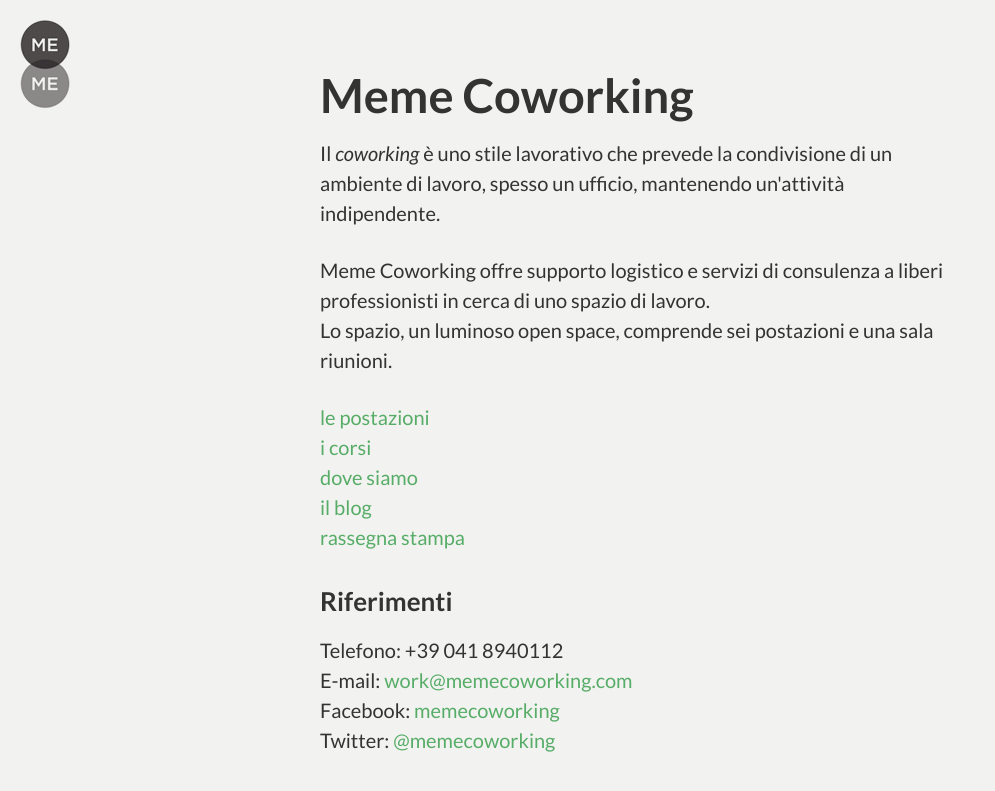
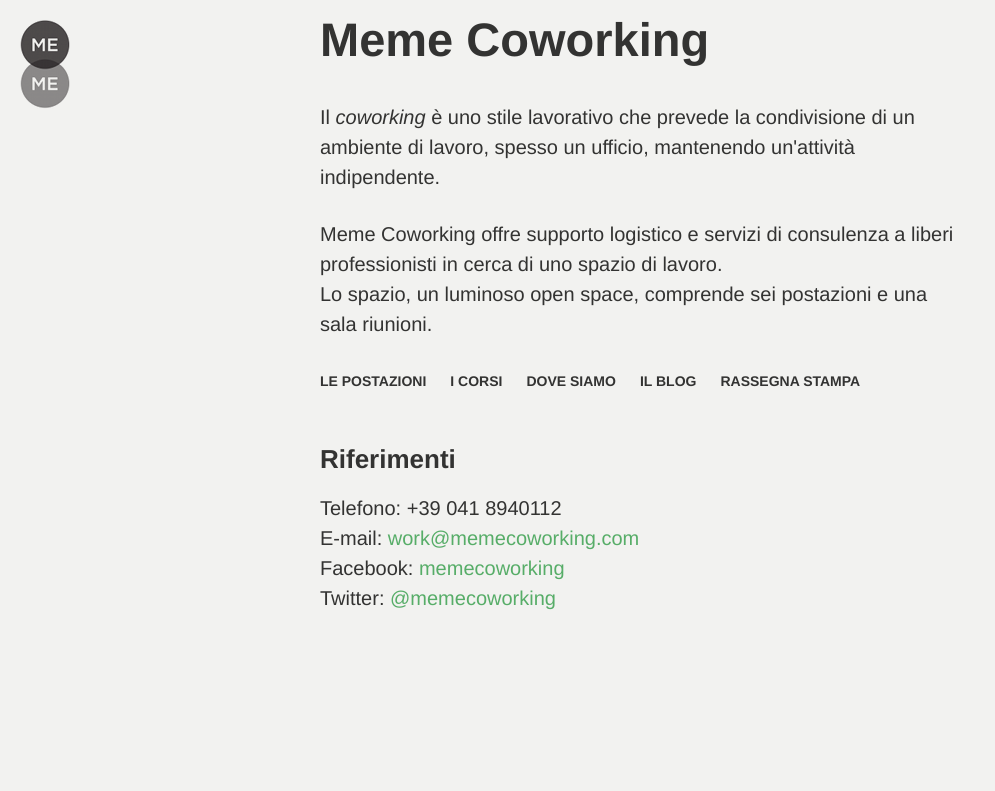
Before and after one commit to memecoworking/memecoworking.github.com, a Jekyll site: the page built from index.html, in a window 1280 px wide. Shown: the top 791 px of the page, without its empty margins (0-995 px from the left). Built offline with Jekyll 4.4.1, drawn with Linux system fonts in a browser that asks for light colours; Markdown is read by kramdown in place of the engine named in the settings.

Commit message:
css style updated

```diff
--- a/stylesheets/style.css
+++ b/stylesheets/style.css
@@ -225,6 +225,52 @@ html,body,.container,.container-surface,.screen-content {
     left:20px
   }
 }
+.site-menu { min-height: 44px;}
+.site-menu ul{
+  text-transform: uppercase;
+  font-size: 70%;
+}
+.site-menu li{
+  float: left;
+  padding-right: 24px;
+}
+.site-menu li a:link, .site-menu li a:visited, .site-menu li a:hover {
+  color: #333332 !important;
+  font-weight: bold;
+  padding-bottom: 12px;
+  text-decoration: none !important;
+}
+.site-menu li a:hover, li a.current{
+  border-bottom: 2px solid;
+}
+.post-field {
+  clear: both;
+  padding-top: 20px;
+}
+.image-canvas {
+  position: relative;
+  overflow: hidden;
+}
+.image-canvas img {
+  width: 100%
+}
+.image-info {
+  position: absolute;
+  padding: 15px;
+  width: 100%;
+  background: rgba(0,0,0,0.5);
+  line-height: 18px;
+
+}
+.image-info h4{
+  text-transform: uppercase;
+  font-size: 60%;
+  color: #FFFFFF;
+}
+.image-info span{
+  color: #ccc;
+  font-size: 13px;
+}
 .template-flex-article {
   background:#f2f2f0
 }
@@ -268,23 +314,26 @@ html,body,.container,.container-surface,.screen-content {
   text-rendering:optimizeLegibility;
   -webkit-font-smoothing:antialiased;
   max-width:640px;
-  padding:70px 0;
+  padding:14px 0 70px 0;
   color:#333332;
   margin:0 auto;
-  font-family:"Lato","Lucida Grande","Lucida Sans Unicode","Lucida Sans",Geneva,Verdana,sans-serif;
+  /*font-family:"Lato","Lucida Grande","Lucida Sans Unicode","Lucida Sans",Geneva,Verdana,sans-serif;*/
+  font-family: Helvetica, arial, sans-serif;
   font-weight:400;
   font-size:20px;
   line-height:30px
 }
 .template-flex-article .post-content h1 {
-  font-family:"Lato","Lucida Grande","Lucida Sans Unicode","Lucida Sans",Geneva,Verdana,sans-serif;
+  /*font-family:"Lato","Lucida Grande","Lucida Sans Unicode","Lucida Sans",Geneva,Verdana,sans-serif;*/
+  font-family: Helvetica, arial, sans-serif;
   font-weight:700;
   font-size:47px;
   line-height:51px;
   margin-bottom:17px
 }
 .template-flex-article .post-content .body h2 {
-  font-family:"Lato","Lucida Grande","Lucida Sans Unicode","Lucida Sans",Geneva,Verdana,sans-serif;
+  /*font-family:"Lato","Lucida Grande","Lucida Sans Unicode","Lucida Sans",Geneva,Verdana,sans-serif;*/
+  font-family: Helvetica, arial, sans-serif;
   font-weight:700;
   font-size:26px;
   line-height:32px;
@@ -292,21 +341,24 @@ html,body,.container,.container-surface,.screen-content {
   margin-top:33px
 }
 .template-flex-article .post-content .body h3 {
-  font-family:"Lato","Lucida Grande","Lucida Sans Unicode","Lucida Sans",Geneva,Verdana,sans-serif;
+  /*font-family:"Lato","Lucida Grande","Lucida Sans Unicode","Lucida Sans",Geneva,Verdana,sans-serif;*/
+  font-family: Helvetica, arial, sans-serif;
   font-weight:700;
   font-size:20px;
   line-height:30px;
   margin-bottom:2px
 }
 .template-flex-article .post-content .body p {
-  font-family:"Lato","Lucida Grande","Lucida Sans Unicode","Lucida Sans",Geneva,Verdana,sans-serif;
+  /*font-family:"Lato","Lucida Grande","Lucida Sans Unicode","Lucida Sans",Geneva,Verdana,sans-serif;*/
+  font-family: Helvetica, arial, sans-serif;
   font-weight:400;
   font-size:20px;
   line-height:30px;
   margin-bottom:27px
 }
 .template-flex-article .post-content .body blockquote {
-  font-family:"Lato","Lucida Grande","Lucida Sans Unicode","Lucida Sans",Geneva,Verdana,sans-serif;
+  /*font-family:"Lato","Lucida Grande","Lucida Sans Unicode","Lucida Sans",Geneva,Verdana,sans-serif;*/
+  font-family: Helvetica, arial, sans-serif;
   font-weight:400;
   font-style:italic;
   font-size:20px;
@@ -331,7 +383,8 @@ html,body,.container,.container-surface,.screen-content {
   text-decoration:underline
 }
 .template-flex-article .post-footer .title {
-  font-family:"Lato","Lucida Grande","Lucida Sans Unicode","Lucida Sans",Geneva,Verdana,sans-serif;
+  /*font-family:"Lato","Lucida Grande","Lucida Sans Unicode","Lucida Sans",Geneva,Verdana,sans-serif;*/
+  font-family: Helvetica, arial, sans-serif;
   font-weight:700;
   font-size:11px;
   line-height:11px;
@@ -352,7 +405,7 @@ html,body,.container,.container-surface,.screen-content {
   margin-top:1px
 }
 .template-flex-article .actions-and-date .post-date {
-  font-family:"Lato","Lucida Grande","Lucida Sans Unicode","Lucida Sans",Geneva,Verdana,sans-serif;
+  /*font-family:"Lato","Lucida Grande","Lucida Sans Unicode","Lucida Sans",Geneva,Verdana,sans-serif;*/
   font-weight:400;
   font-style:italic;
   font-size:13px;
@@ -361,7 +414,7 @@ html,body,.container,.container-surface,.screen-content {
   margin-top:14px
 }
 .template-flex-article .post-date {
-  font-family:"Lato","Lucida Grande","Lucida Sans Unicode","Lucida Sans",Geneva,Verdana,sans-serif;
+  /*font-family:"Lato","Lucida Grande","Lucida Sans Unicode","Lucida Sans",Geneva,Verdana,sans-serif;*/
   font-weight:400;
   font-style:italic;
   font-size:13px;
@@ -401,7 +454,8 @@ html,body,.container,.container-surface,.screen-content {
   margin-top:-7px
 }
 .template-flex-article .other-collections-item {
-  font-family:"Lato","Lucida Grande","Lucida Sans Unicode","Lucida Sans",Geneva,Verdana,sans-serif;
+  /*font-family:"Lato","Lucida Grande","Lucida Sans Unicode","Lucida Sans",Geneva,Verdana,sans-serif;*/
+  font-family: Helvetica, arial, sans-serif;
   font-weight:400;
   float:left;
   font-size:16px;
@@ -428,7 +482,7 @@ html,body,.container,.container-surface,.screen-content {
   margin-left:80px
 }
 .template-flex-article .post-author-info p {
-  font-family:"Lato","Lucida Grande","Lucida Sans Unicode","Lucida Sans",Geneva,Verdana,sans-serif;
+  /*font-family:"Lato","Lucida Grande","Lucida Sans Unicode","Lucida Sans",Geneva,Verdana,sans-serif;*/
   font-weight:400;
   font-size:16px;
   line-height:24px;
@@ -441,7 +495,7 @@ html,body,.container,.container-surface,.screen-content {
   color:#458c53
 }
 .template-flex-article .post-author-name {
-  font-family:"Lato","Lucida Grande","Lucida Sans Unicode","Lucida Sans",Geneva,Verdana,sans-serif;
+  /*font-family:"Lato","Lucida Grande","Lucida Sans Unicode","Lucida Sans",Geneva,Verdana,sans-serif;*/
   font-weight:700;
   font-size:21px;
   color:#333332
```
